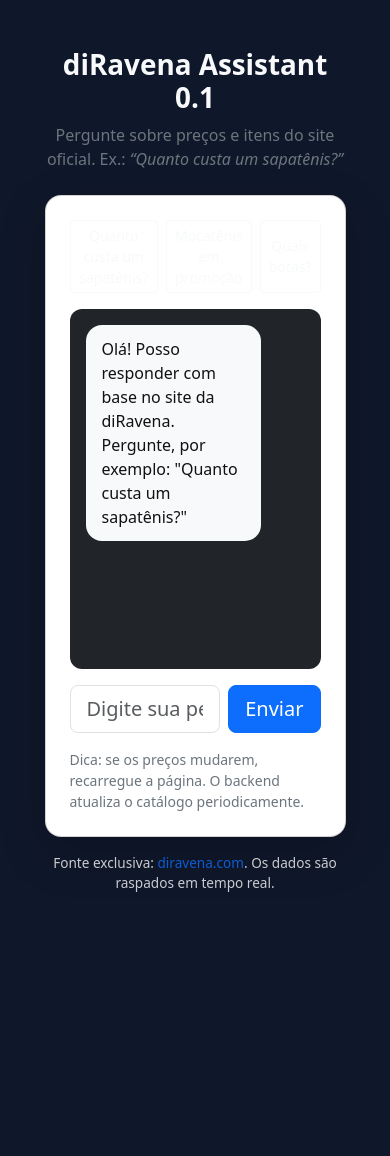
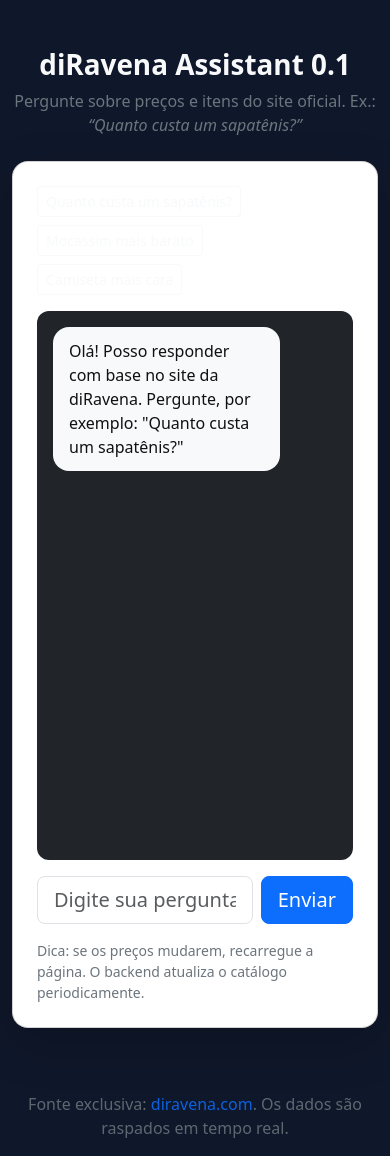
Before and after one commit to PedroPSKOliveira/starmindai, a website: page index.html in a window 390 px wide. Before the commit the page ends 942 px from the top, so only its background shows below. Drawn offline with nearby package versions, Linux system fonts and the light colour scheme.

Commit message:
refactor: update title and improve layout structure in index.html

```diff
--- a/index.html
+++ b/index.html
@@ -2,33 +2,45 @@
 <html lang="pt-br">
 <head>
     <meta charset="utf-8" />
-    <title>Chatbot diRavena (demo)</title>
+    <title>diRavena Assistant 0.1</title>
     <meta name="viewport" content="width=device-width, initial-scale=1" />
     <!-- Bootstrap -->
     <link href="https://cdn.jsdelivr.net/npm/bootstrap@5.3.3/dist/css/bootstrap.min.css" rel="stylesheet">
-    <!-- React + ReactDOM + Babel (para JSX inline) -->
+    <!-- React + ReactDOM + Babel -->
     <script src="https://unpkg.com/react@18/umd/react.development.js"></script>
     <script src="https://unpkg.com/react-dom@18/umd/react-dom.development.js"></script>
     <script src="https://unpkg.com/@babel/standalone/babel.min.js"></script>
 
     <style>
-        body { background: #0f172a; } /* slate-900 vibe */
+        /* —— Layout base —— */
+        body { background: #0f172a; }
+        .page { min-height: 100vh; display: flex; flex-direction: column; }
+        main { flex: 1; }
+
+        /* —— Card / Chat —— */
         .card { border-radius: 1rem; }
-        .chat-bubble {
-            border-radius: 1rem;
-            padding: .75rem 1rem;
-            margin-bottom: .5rem;
-        }
+        .chat-shell { max-width: 1100px; margin: 0 auto; }
+        .chat-bubble { border-radius: 1rem; padding: .75rem 1rem; margin-bottom: .5rem; }
         .chat-user { background: #0d6efd; color: #fff; margin-left: auto; max-width: 80%; }
         .chat-bot  { background: #f8f9fa; color: #111; margin-right: auto; max-width: 80%; }
-        .footer-note { font-size: .85rem; opacity: .8; }
+
+        /* altura maior para a área de mensagens:
+           - nunca menor que 420px
+           - normalmente ~65% da viewport
+           - limita no máx. 75% da viewport p/ não esmagar o input */
+        .chat-scroll {
+            height: clamp(420px, 65vh, 75vh);
+            overflow-y: auto;
+            border-radius: .75rem;
+        }
+
         a { text-decoration: none; }
     </style>
 </head>
 <body class="text-light">
-<div class="container py-5">
-    <div class="row justify-content-center">
-        <div class="col-10">
+<div class="page">
+    <main class="py-5">
+        <div class="container chat-shell">
             <div class="text-center mb-4">
                 <h1 class="fw-bold">diRavena Assistant 0.1</h1>
                 <p class="text-secondary">Pergunte sobre preços e itens do site oficial. Ex.: <em>“Quanto custa um sapatênis?”</em></p>
@@ -39,12 +51,14 @@
                     <div id="app"></div>
                 </div>
             </div>
+        </div>
+    </main>
 
-            <div class="text-center mt-3 footer-note">
-                <span>Fonte exclusiva: <a href="https://diravena.com" target="_blank" rel="noreferrer">diravena.com</a>. Os dados são raspados em tempo real.</span>
-            </div>
+    <footer class="text-center mt-auto py-3">
+        <div class="text-secondary" style="opacity:.85">
+            Fonte exclusiva: <a href="https://diravena.com" target="_blank" rel="noreferrer">diravena.com</a>. Os dados são raspados em tempo real.
         </div>
-    </div>
+    </footer>
 </div>
 
 <script type="text/babel">
@@ -74,10 +88,8 @@
                     body: JSON.stringify({ question: q })
                 });
                 const j = await r.json();
-                const extras = (j.matches && j.matches.length)
-                    ? '\n\n' + j.matches.slice(0,3).map(m => `• ${m.name} — ${m.price}`).join('\n')
-                    : '';
-                setMessages(m => [...m, { from: 'bot', text: (j.answer || 'Sem resposta.') + extras }]);
+                // resposta enxuta: só o texto vindo do backend
+                setMessages(m => [...m, { from: 'bot', text: (j.answer || 'Sem resposta.') }]);
             } catch (e) {
                 setMessages(m => [...m, { from: 'bot', text: 'Ops, não consegui responder agora.' }]);
             } finally {
@@ -87,13 +99,13 @@
 
         return (
             <div>
-                <div className="d-flex gap-2 mb-3">
+                <div className="d-flex gap-2 mb-3 flex-wrap">
                     <button className="btn btn-outline-light btn-sm" onClick={() => ask('Quanto custa um sapatênis?')}>Quanto custa um sapatênis?</button>
-                    <button className="btn btn-outline-light btn-sm" onClick={() => ask('Tem mocatênis em promoção?')}>Mocatênis em promoção</button>
-                    <button className="btn btn-outline-light btn-sm" onClick={() => ask('Quais botas vocês têm?')}>Quais botas?</button>
+                    <button className="btn btn-outline-light btn-sm" onClick={() => ask('Qual o mocassim mais barato?')}>Mocassim mais barato</button>
+                    <button className="btn btn-outline-light btn-sm" onClick={() => ask('Qual a camiseta mais cara?')}>Camiseta mais cara</button>
                 </div>
 
-                <div ref={listRef} className="bg-dark p-3 mb-3" style={{height:'360px', overflowY:'auto', borderRadius:'0.75rem'}}>
+                <div ref={listRef} className="bg-dark p-3 mb-3 chat-scroll">
                     {messages.map((m, i) => (
                         <div key={i} className={'chat-bubble ' + (m.from === 'user' ? 'chat-user' : 'chat-bot')}>
                             <div style={{ whiteSpace: 'pre-wrap' }}>{m.text}</div>
```
